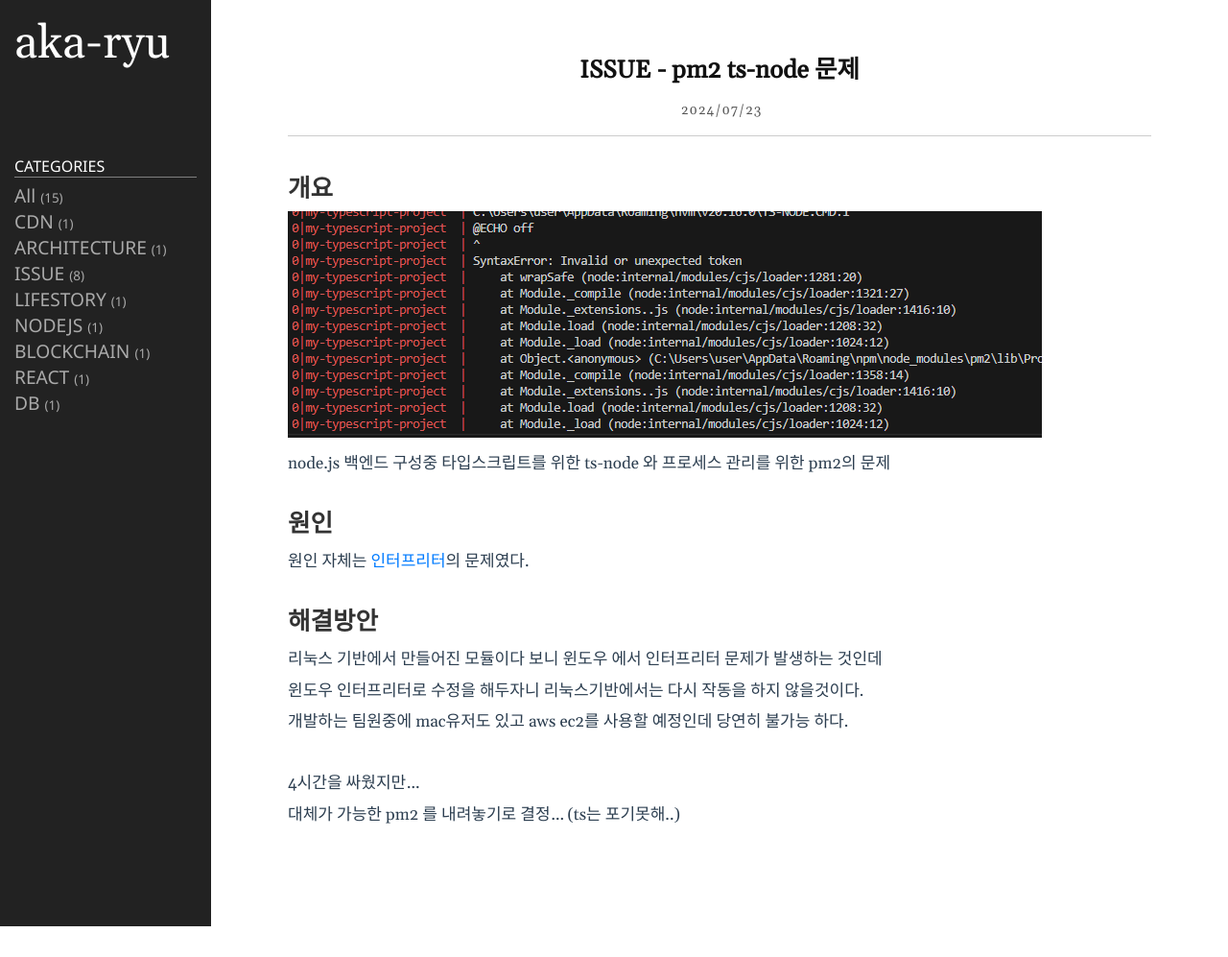
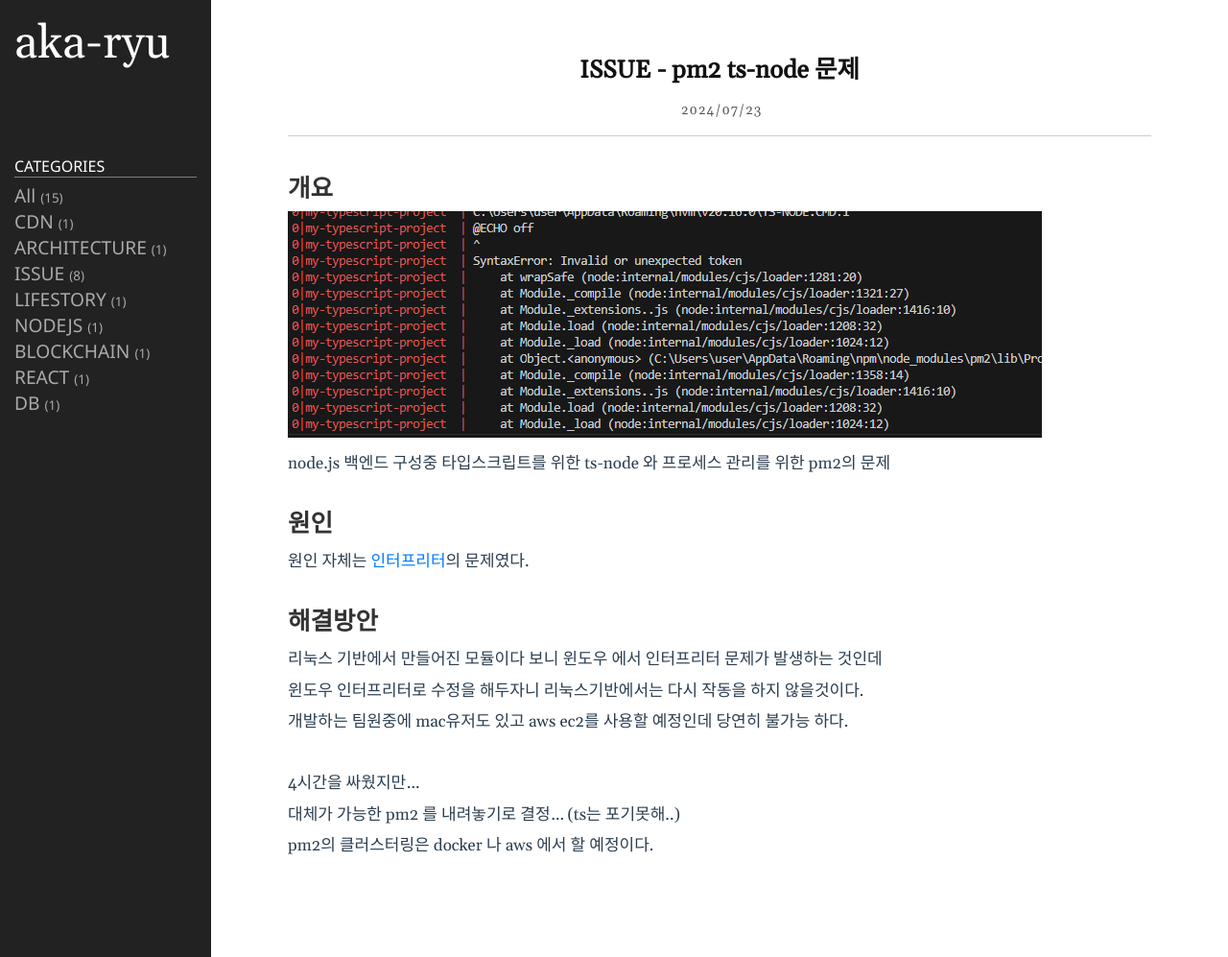
Before and after one commit to aka-ryu/aka-ryu.github.io, a Jekyll site: the page built from _posts/issue/2024-07-23-pm2,ts-node.md, in a window 1280 px wide. Shown: the whole page at 96% size. Built offline with Jekyll 4.4.1, drawn with Linux system fonts in a browser that asks for light colours; before the commit the page ends 965 px from its top, so only the background shows below that.

Commit message:
클러스터링

```diff
--- a/_posts/issue/2024-07-23-pm2,ts-node.md
+++ b/_posts/issue/2024-07-23-pm2,ts-node.md
@@ -24,3 +24,5 @@ node.js 백엔드 구성중 타입스크립트를 위한 ts-node 와 프로세
 
 4시간을 싸웠지만...
 대체가 가능한 pm2 를 내려놓기로 결정... (ts는 포기못해..)
+
+pm2의 클러스터링은 docker 나 aws 에서 할 예정이다.
```
